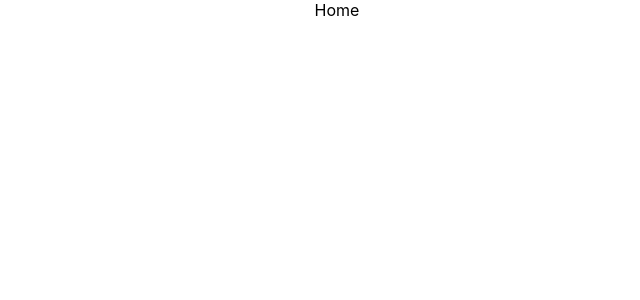
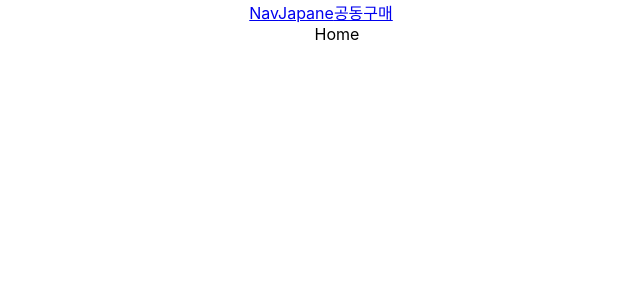
Before and after one commit to letz0703/pedro, a React (Create React App) app: page / in a window 1280 px wide. Shown: the top 300 px of the page, without its empty margins (303-943 px from the left). Built offline with nearby package versions, Linux system fonts and the light colour scheme; the HTML template or start-up script is replaced by a standard one.

Commit message:
Create Nav and Mod. tasks.json style to module

```diff
--- a/src/App.jsx
+++ b/src/App.jsx
@@ -5,11 +5,13 @@ import Home from './components/home/home';
 import Jap from './components/jap/jap';
 import Can from './components/can/can';
 import NotFound from './components/not_found/not_found';
+import Nav from './components/nav/nav';
 
 function App() {
   return (
     <div className='App'>
       <Router>
+        <Nav />
         <Routes>
           <Route path='/' element={<Home />} />
           <Route path='/jap' element={<Jap />} />
--- /dev/null
+++ b/src/components/nav/nav.jsx
@@ -0,0 +1,15 @@
+import React from 'react';
+import {Link} from 'react-router-dom';
+import styles from './nav.module.css';
+
+const Nav = () => {
+  return (
+    <div className={styles.nav}>
+      <Link to='/'>Nav</Link>
+      <Link to='/jap'>Japane</Link>
+      <Link to='/can'>공동구매</Link>
+    </div>
+  );
+};
+
+export default Nav;
--- /dev/null
+++ b/src/components/nav/nav.module.css
@@ -0,0 +1 @@
+.nav{padding-right:2em}
--- /dev/null
+++ b/src/components/nav/nav.module.scss
@@ -0,0 +1,3 @@
+.nav {
+  padding-right: 2em;
+}
```
